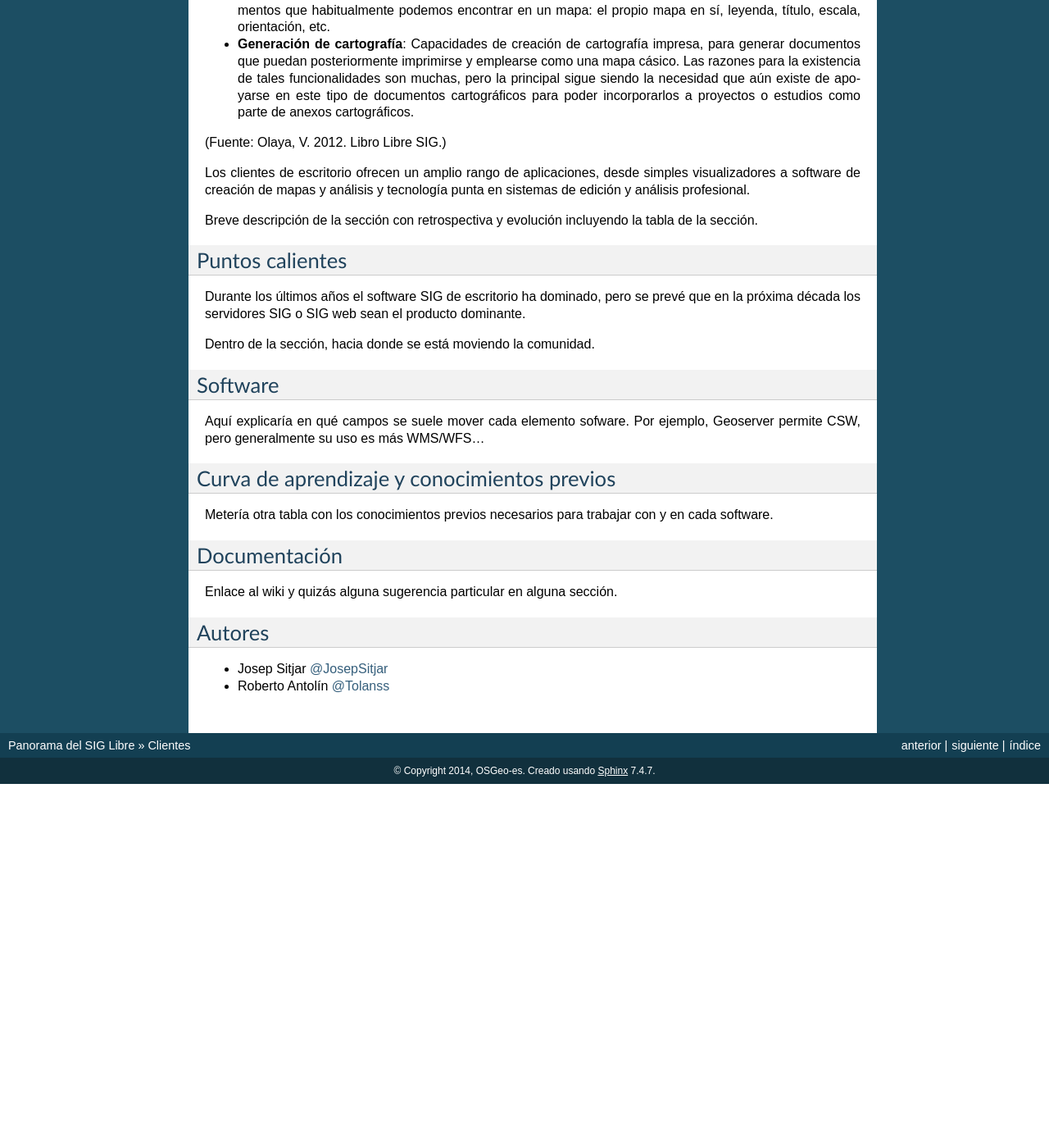
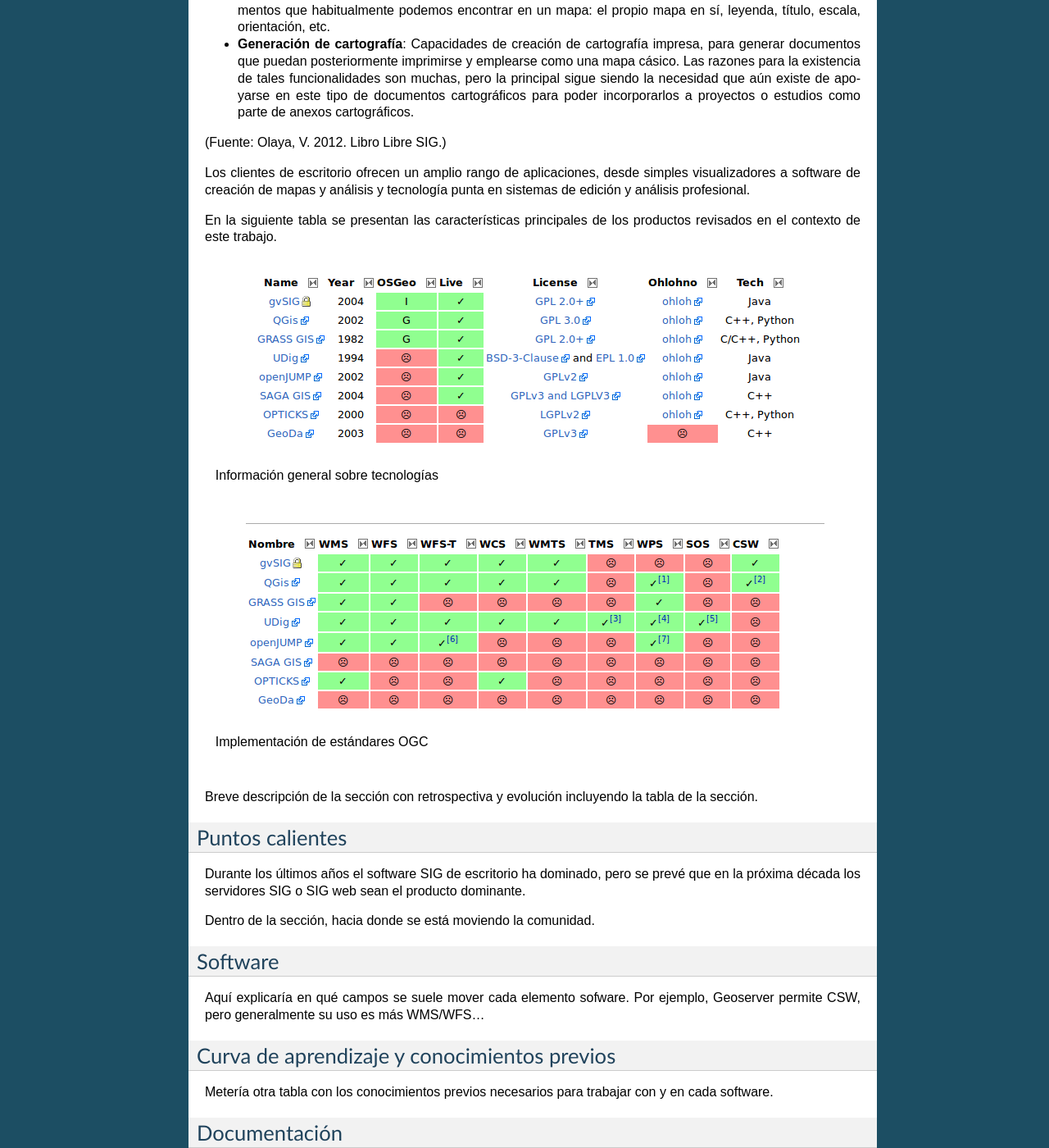
Before and after one commit to OSGeo-ES/panorama-siglibre8, a Sphinx documentation site: the page built from source/clientes/index.rst, in a window 1280 px wide and 1400 px high, scrolled down 1047 px. Shown: the whole window at 82% size. Built offline with Sphinx 7.4.7, drawn with Linux system fonts in a browser that asks for light colours; before the commit the page ends 2003 px from its top, so only the background shows below that.

Commit message:
Update index.rst

```diff
--- a/source/clientes/index.rst
+++ b/source/clientes/index.rst
@@ -30,7 +30,19 @@
 
 Los clientes de escritorio ofrecen un amplio rango de aplicaciones, desde simples visualizadores a software de creación de mapas y análisis y tecnología punta en sistemas de edición y análisis profesional.
 
+En la siguiente tabla se presentan las características principales de los productos revisados en el contexto de este trabajo.
 
+.. figure:: img/clientes1.png
+   :align: center
+   :alt: Información general sobre las tecnologías
+
+   Información general sobre tecnologías
+
+.. figure:: img/clientes2.png
+   :align: center
+   :alt: Implementación de estándares OGC
+
+   Implementación de estándares OGC
 
 Breve descripción de la sección con retrospectiva y evolución incluyendo la tabla de la sección.
 
```
